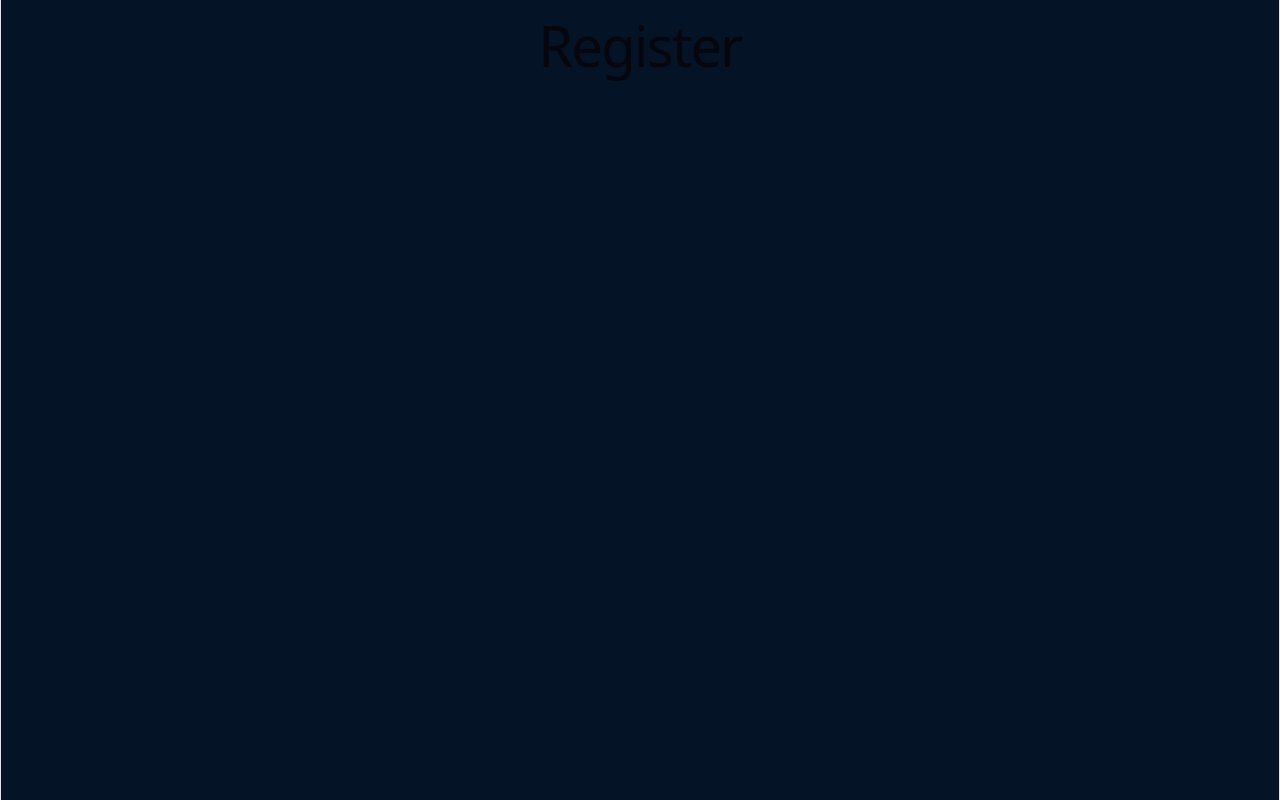
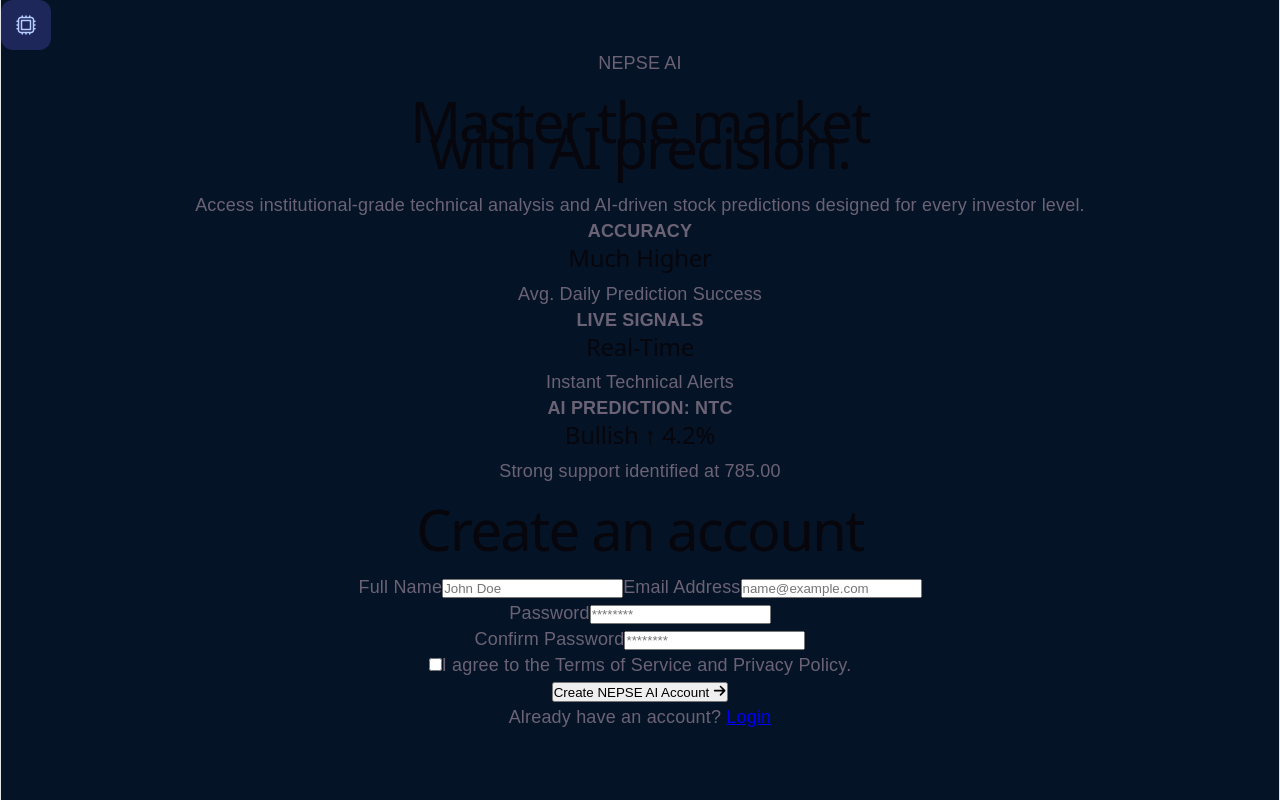
Before and after one commit to prem231631/NEPSE-AI-Web-Application, a React (Vite) app: page /register in a window 1280 px wide. Built offline with nearby package versions, Linux system fonts and the light colour scheme.

Commit message:
register page added

```diff
--- a/src/pages/Register.jsx
+++ b/src/pages/Register.jsx
@@ -1,5 +1,89 @@
+import "../styles/register.css";
+import {HiOutlineCpuChip} from "react-icons/hi2";
+import {FaArrowRight} from "react-icons/fa6";
+
 function Register() {
-    return <h1>Register</h1>;
+    return(
+        <div className="register-page">
+            {/* left section */}
+            <div className="register-left">
+                <div classname="register-logo">
+                    <div className="logo-box">
+                        <HiOutlineCpuChip/>
+                    </div>
+
+                    <span>NEPSE AI</span>
+                </div>
+
+                <div className="hero-content">
+                    <h1>Master the market <br/>with AI precision.</h1>
+
+                    <p>Access institutional-grade technical analysis and AI-driven stock predictions designed for every investor level.</p>
+                </div>
+
+                <div className="stats-row">
+                    <div className="stat-card">
+                        <h4>ACCURACY</h4>
+                        <h2>Much Higher</h2>
+                        <p>Avg. Daily Prediction Success</p>
+                    </div>
+
+                    <div className="stat-card">
+                        <h4>LIVE SIGNALS</h4>
+                        <h2>Real-Time</h2>
+                        <p>Instant Technical Alerts</p>
+                    </div>
+                </div>
+
+                <div className="prediction-card">
+                    <h4>AI PREDICTION: NTC</h4>
+
+                    <div className="prediction-content">
+                        <div>
+                            <h2>Bullish ↑ 4.2%</h2>
+                            <p>Strong support identified at 785.00</p>
+                        </div>
+
+                        <div className="chart-line"></div>
+                    </div>
+                </div>
+            </div>
+
+            {/* right section */}
+            <div className="register-right">
+                <div className="register-form">
+                    <h1>Create an account</h1>
+
+                    <label>Full Name</label>
+                    <input type="text" placeholder="John Doe"/>
+
+                    <label>Email Address</label>
+                    <input type="email" placeholder="name@example.com"/>
+
+                    <div className="password-row">
+                        <div>
+                            <label>Password</label>
+                            <input type="password" placeholder="********"/>
+                        </div>
+
+                        <div>
+                            <label>Confirm Password</label>
+                            <input type="password" placeholder="********"/>
+                        </div>
+                    </div>
+
+                    <div className="checkbox">
+                        <input type="checkbox"/>
+                        <span>I agree to the Terms of Service and Privacy Policy.</span>
+                    </div>
+
+                    <button className="register-btn">Create NEPSE AI Account <FaArrowRight/></button>
+
+                    <p className="login-link">Already have an account? <a href="#">Login</a></p>
+                </div>
+            </div>
+        </div>
+    );
 }
 
 export default Register;
```
Also changed, not shown: src/styles/register.css (added).
